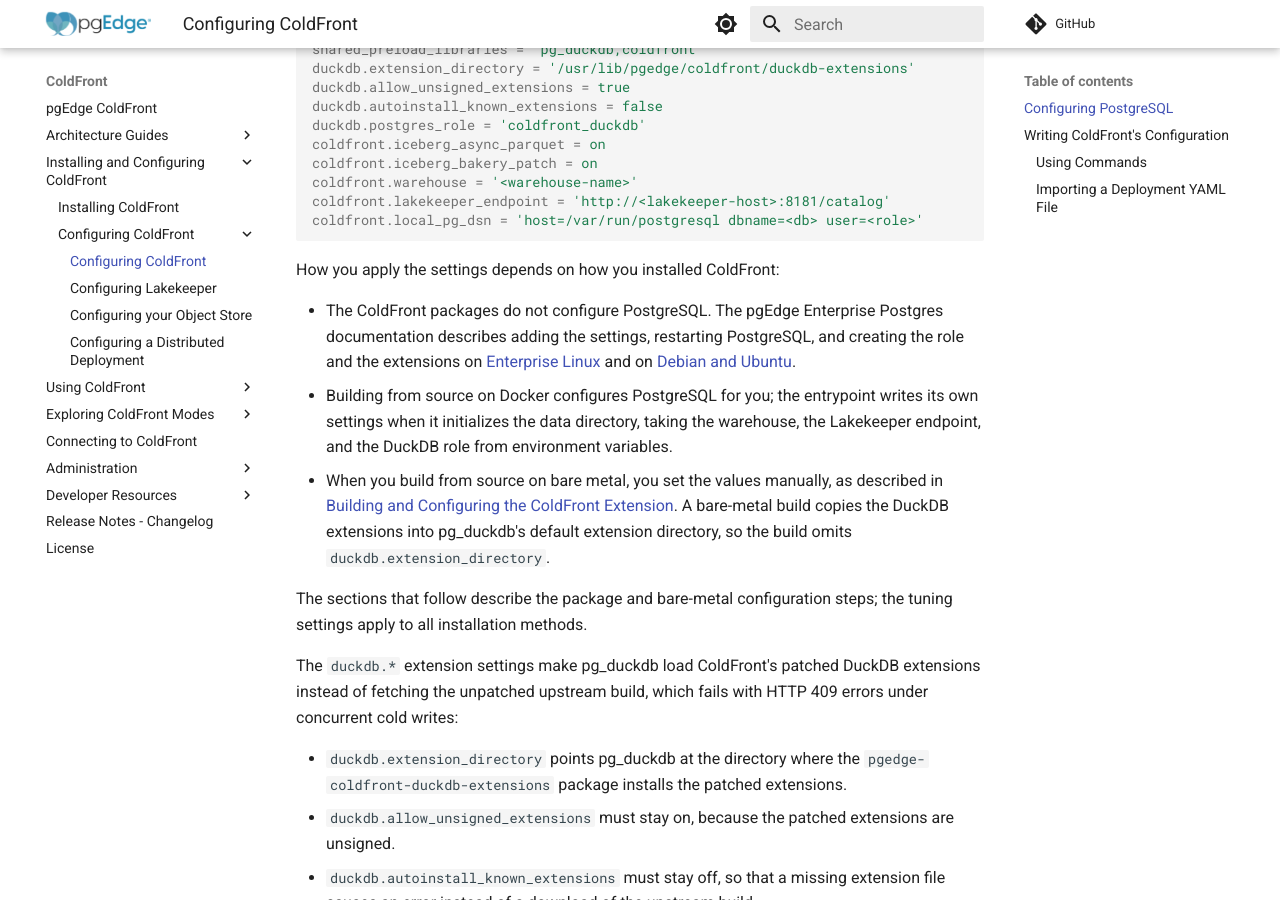
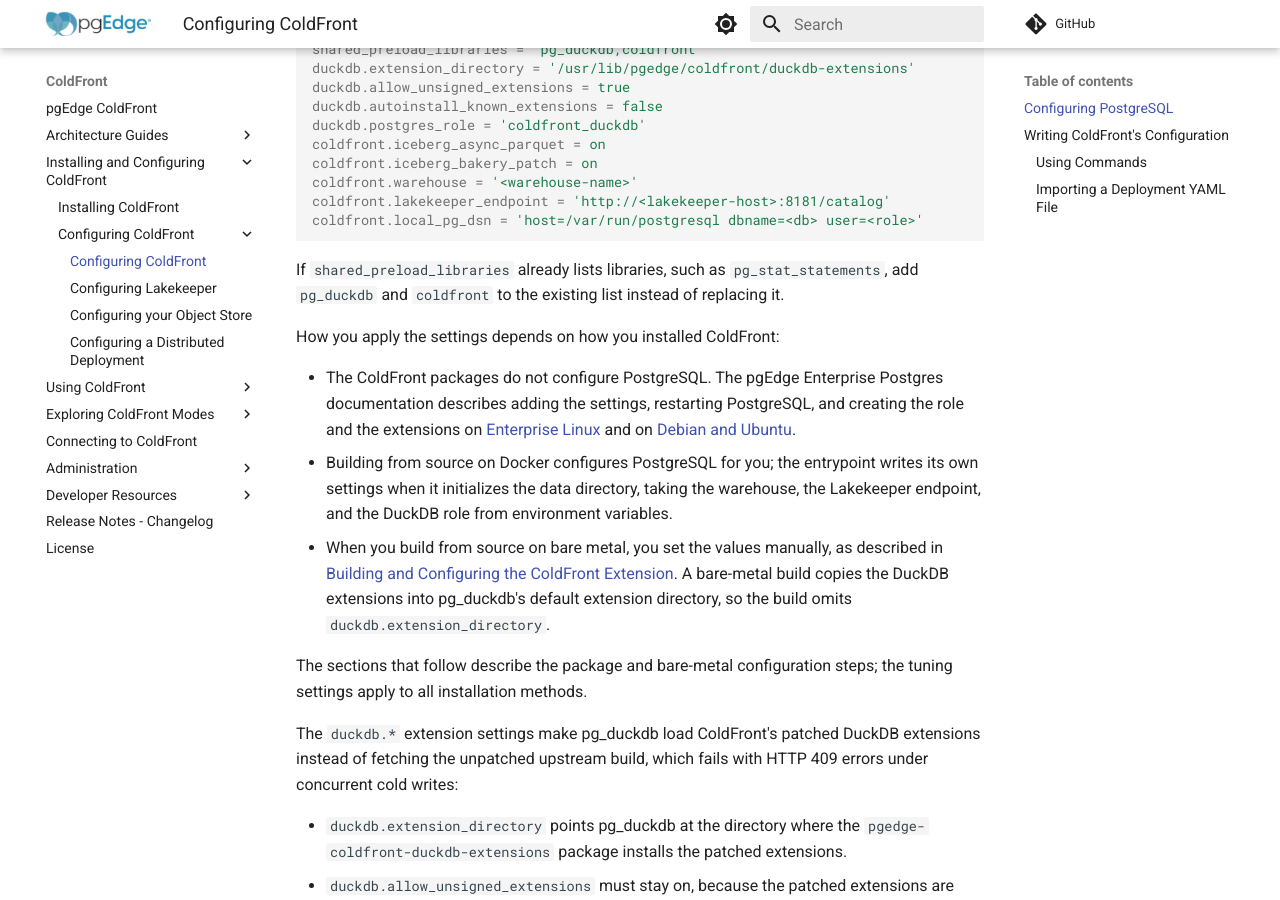
Before and after one commit to pgEdge/coldfront, an MkDocs documentation site: the page built from docs/configuration.md, in a window 1280 px wide and 900 px high, scrolled down 494 px. Built offline with MkDocs 1.6.1 and Material for MkDocs 9.7.7, drawn with Linux system fonts in a browser that asks for light colours; comment, search, counter and statistics services are not loaded.

Commit message:
Keep existing preload libraries when adding the ColdFront settings

````diff
--- a/docs/configuration.md
+++ b/docs/configuration.md
@@ -27,6 +27,10 @@ coldfront.warehouse = '<warehouse-name>'
 coldfront.lakekeeper_endpoint = 'http://<lakekeeper-host>:8181/catalog'
 coldfront.local_pg_dsn = 'host=/var/run/postgresql dbname=<db> user=<role>'
 ```
+
+If `shared_preload_libraries` already lists libraries, such as
+`pg_stat_statements`, add `pg_duckdb` and `coldfront` to the existing list
+instead of replacing it.
 
 How you apply the settings depends on how you installed ColdFront:
 
````
